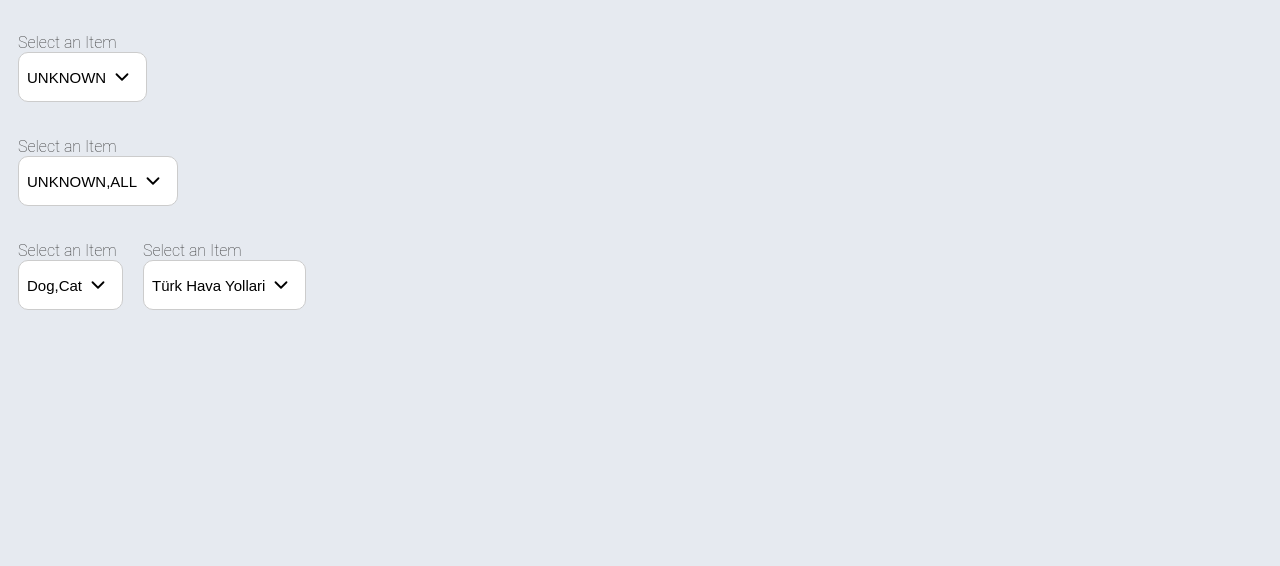
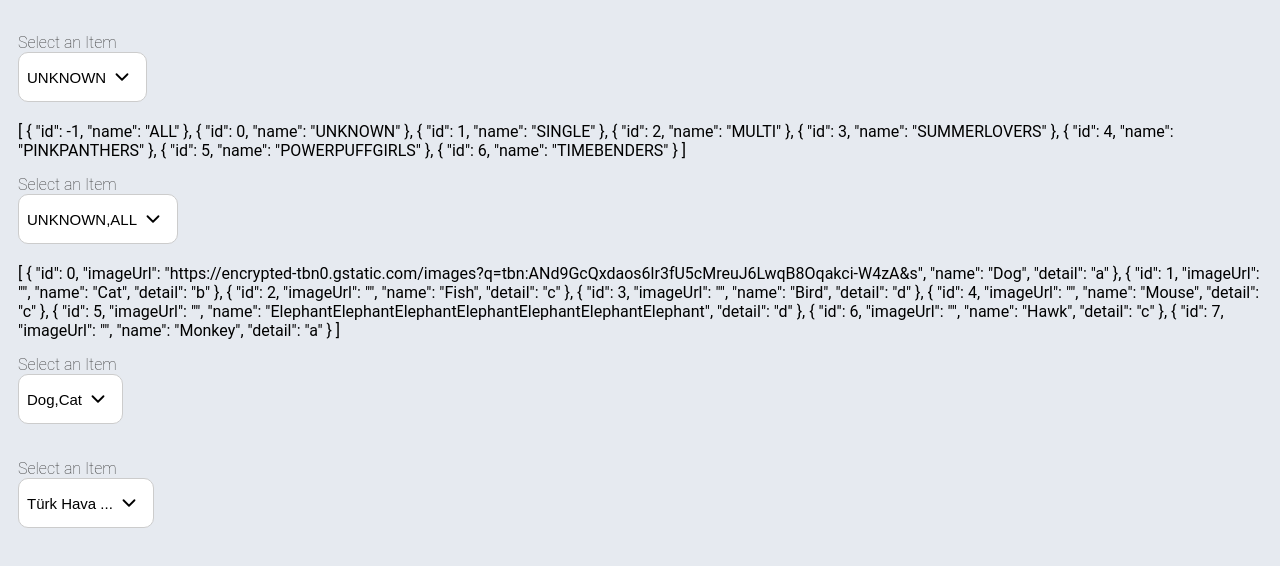
Before and after one commit to Mwiert/miniSpa, a Vue app: page /summerLovers in a window 1280 px wide. Shown: the top 566 px of the page. Built offline with nearby package versions, Linux system fonts and the light colour scheme; a web font is replaced by a local one.

Commit message:
Add Long Item Name Checker

```diff
--- a/src/components/Dropdown/UIDropdown.vue
+++ b/src/components/Dropdown/UIDropdown.vue
@@ -3,8 +3,10 @@
     <div class="ui-dropdown-c-wrapper">
       <label class="label" v-if="label?.length !== 0">{{ label }}</label>
       <button @click="toggleDropdown" class="ui-dropdown-button" :class="{ active: isOpen }">
-        <span :class="{ 'placeholder-text-active': !selectedItem[displayField] }" class="placeholder-text">
-          {{ selectedItem[displayField] || placeHolder }}
+        <span
+          :class="{ 'placeholder-text-active': !isLongItem(selectedItem) }"
+          class="placeholder-text">
+          {{ isLongItem(selectedItem) || placeHolder }}
         </span>
 
         <SvgIcon class="arrow" :class="{ up: isOpen }" :name="'arrow-down'" :size="'s'" />
@@ -12,24 +14,46 @@
       <div v-if="isOpen" class="ui-dropdown-menu" :style="{ fontSize: fontSize + 'px' }">
         <div class="search-container">
           <div v-if="searchable" class="search-content-wrapper">
-            <input type="text" v-model="searchQuery" placeholder="Search..." class="ui-dropdown-search" />
+            <input
+              type="text"
+              v-model="searchQuery"
+              placeholder="Search..."
+              class="ui-dropdown-search" />
             <span class="clear-search">
-              <SvgIcon v-if="searchQuery" @click.stop="clearSearch" class="clear-search-img" :name="'x'" :size="'s'" />
+              <SvgIcon
+                v-if="searchQuery"
+                @click.stop="clearSearch"
+                class="clear-search-img"
+                :name="'x'"
+                :size="'s'" />
             </span>
           </div>
         </div>
-        <div class="ui-dropdown-content" :style="{ fontSize: fontSize + 'px', maxHeight: dropdownListMaxHeight }">
-          <div v-for="(item, index) in filteredItems()" :key="index" :ref="'item-' + index" class="ui-dropdown-item"
-            @click="selectItem(item)" :class="{ selected: isSelected(item) }">
+        <div
+          class="ui-dropdown-content"
+          :style="{ fontSize: fontSize + 'px', maxHeight: dropdownListMaxHeight }">
+          <div
+            v-for="(item, index) in filteredItems()"
+            :key="index"
+            :ref="'item-' + index"
+            class="ui-dropdown-item"
+            @click="selectItem(item)"
+            :class="{ selected: isSelected(item) }">
             <div v-if="this.isSelected(item)">
-              <img :src="item[urlField]" alt="" class="dropdown-item-img"
+              <img
+                :src="item[urlField]"
+                alt=""
+                class="dropdown-item-img"
                 :class="{ isVisible: isImageAvailable, visibleIcon: !checkItem(item) }" />
-              <span>{{ item[displayField] }}</span>
+              <span>{{ isLongItem(item) }}</span>
             </div>
             <div v-else>
-              <img :src="item[urlField]" alt="" class="dropdown-item-img"
+              <img
+                :src="item[urlField]"
+                alt=""
+                class="dropdown-item-img"
                 :class="{ isVisible: isImageAvailable, visibleIcon: !checkItem(item) }" />
-              <span>{{ item[displayField] }}</span>
+              <span>{{ isLongItem(item) }}</span>
             </div>
           </div>
         </div>
@@ -127,13 +151,21 @@ export default {
         item[this.displayField].toLowerCase().startsWith(this.searchQuery.toLowerCase())
       )
     },
+    isLongItem(item) {
+      if (item[this.displayField].length > 10) {
+        return item[this.displayField].substring(0, 10) + '...'
+      }
+      return item[this.displayField]
+    },
     checkItem(item) {
       return item[this.urlField] !== '' && item[this.urlField] !== undefined
     },
     checkImage() {
       for (let i = 0; i < this.dropdownItems.length; i++) {
-        if (this.dropdownItems[i][this.urlField] !== '' &&
-          this.dropdownItems[i][this.urlField] !== undefined) {
+        if (
+          this.dropdownItems[i][this.urlField] !== '' &&
+          this.dropdownItems[i][this.urlField] !== undefined
+        ) {
           return true
         }
       }
--- a/src/components/Dropdown/UIMultiDropdown.vue
+++ b/src/components/Dropdown/UIMultiDropdown.vue
@@ -1,5 +1,7 @@
 <template>
   <div class="ui-multi-dropdown-c">
+    {{ items }}
+
     <div class="ui-multi-dropdown-c-wrapper">
       <label class="label" v-if="label?.length !== 0">{{ label }}</label>
       <button @click="toggleDropdown" class="ui-multi-dropdown-button" :class="{ active: isOpen }">
@@ -9,9 +11,18 @@
       <div v-if="isOpen" class="ui-multi-dropdown-menu" :style="{ fontSize: fontSize + 'px' }">
         <div class="search-container">
           <div v-if="searchable" class="search-content-wrapper">
-            <input type="text" v-model="searchQuery" placeholder="Search..." class="ui-multi-dropdown-search" />
+            <input
+              type="text"
+              v-model="searchQuery"
+              placeholder="Search..."
+              class="ui-multi-dropdown-search" />
             <span class="clear-search">
-              <SvgIcon v-if="searchQuery" @click.stop="clearSearch" class="clear-search-img" :name="'x'" :size="'s'" />
+              <SvgIcon
+                v-if="searchQuery"
+                @click.stop="clearSearch"
+                class="clear-search-img"
+                :name="'x'"
+                :size="'s'" />
             </span>
           </div>
         </div>
@@ -19,23 +30,35 @@
           <span class="toggle" @click="selectAll">Select All</span>
           <span class="toggle" @click="dropAll">Drop All</span>
         </div>
-        <div class="ui-multi-dropdown-content" :style="{ fontSize: fontSize + 'px', maxHeight: dropdownListMaxHeight }">
-          <div v-for="(item, index) in filteredItems()" :key="index" class="ui-multi-dropdown-item"
-            @click.stop="selectItem(item)" :class="{ selected: isSelected(item) }">
+        <div
+          class="ui-multi-dropdown-content"
+          :style="{ fontSize: fontSize + 'px', maxHeight: dropdownListMaxHeight }">
+          <div
+            v-for="(item, index) in filteredItems()"
+            :key="index"
+            class="ui-multi-dropdown-item"
+            @click.stop="selectItem(item)"
+            :class="{ selected: isSelected(item) }">
             <div v-if="this.isSelected(item)" class="item-container">
               <div class="image-label-wrapper">
-                <img :src="item[urlField]" alt="" class="dropdown-item-img"
+                <img
+                  :src="item[urlField]"
+                  alt=""
+                  class="dropdown-item-img"
                   :class="{ isVisible: isImageAvailable, visibleIcon: !checkItem(item) }" />
-                <span class="item-name"> {{ item[displayField] }}</span>
+                <span class="item-name"> {{ isLongItem(item) }}</span>
               </div>
 
               <span :class="['circle', className ? `${className}` : '']"> </span>
             </div>
             <div v-else class="item-container">
               <div class="image-label-wrapper">
-                <img :src="item[urlField]" alt="" class="dropdown-item-img"
+                <img
+                  :src="item[urlField]"
+                  alt=""
+                  class="dropdown-item-img"
                   :class="{ isVisible: isImageAvailable, visibleIcon: !checkItem(item) }" />
-                <span class="item-name">{{ item[displayField] }}</span>
+                <span class="item-name">{{ isLongItem(item) }}</span>
               </div>
             </div>
           </div>
@@ -145,9 +168,9 @@ export default {
       } else if (this.selectedItems.length > this.maxVisibleItems) {
         return this.selectedItems.length + ' items have been selected'
       } else {
-        let displayLabel = this.selectedItems[0][this.displayField]
+        let displayLabel = this.isLongItem(this.selectedItems[0])
         for (let i = 1; i < this.selectedItems.length; i++) {
-          displayLabel = displayLabel + ',' + this.selectedItems[i][this.displayField]
+          displayLabel = displayLabel + ',' + this.isLongItem(this.selectedItems[i])
         }
         return displayLabel
       }
@@ -176,6 +199,12 @@ export default {
       return this.dropdownItems.filter((item) =>
         item[this.displayField].toLowerCase().startsWith(this.searchQuery.toLowerCase())
       )
+    },
+    isLongItem(item) {
+      if (item[this.displayField].length > 10) {
+        return item[this.displayField].substring(0, 10) + '...'
+      }
+      return item[this.displayField]
     },
     checkItem(item) {
       return item[this.urlField] !== '' && item[this.urlField] !== undefined
--- a/src/pages/SummerLovers.vue
+++ b/src/pages/SummerLovers.vue
@@ -93,7 +93,12 @@ export default {
         { id: 2, imageUrl: '', name: 'Fish', detail: 'c' },
         { id: 3, imageUrl: '', name: 'Bird', detail: 'd' },
         { id: 4, imageUrl: '', name: 'Mouse', detail: 'c' },
-        { id: 5, imageUrl: '', name: 'Elephant', detail: 'd' },
+        {
+          id: 5,
+          imageUrl: '',
+          name: 'ElephantElephantElephantElephantElephantElephantElephant',
+          detail: 'd'
+        },
         { id: 6, imageUrl: '', name: 'Hawk', detail: 'c' },
         { id: 7, imageUrl: '', name: 'Monkey', detail: 'a' }
       ],
@@ -117,7 +122,12 @@ export default {
       ],
       items: [
         { id: 0, imageUrl: '', name: 'Türk Hava Yollari', detail: 'o' },
-        { id: 1, imageUrl: '', name: 'Pegasus', detail: 'p' },
+        {
+          id: 1,
+          imageUrl: '',
+          name: 'PegasusPegasusPegasusPegasusPegasusPegasusPegasusPegasus',
+          detail: 'p'
+        },
         { id: 2, imageUrl: '', name: 'Sun Express', detail: 'r' },
         { id: 3, imageUrl: '', name: 'Corelon', detail: 's' }
       ],
```
